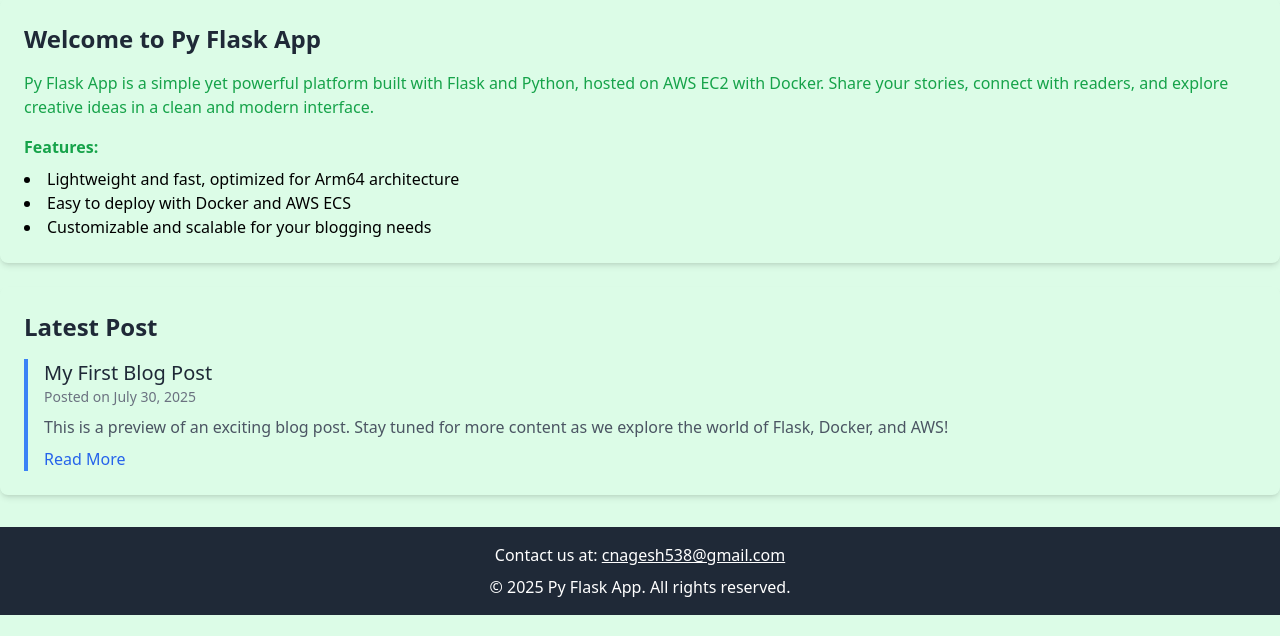
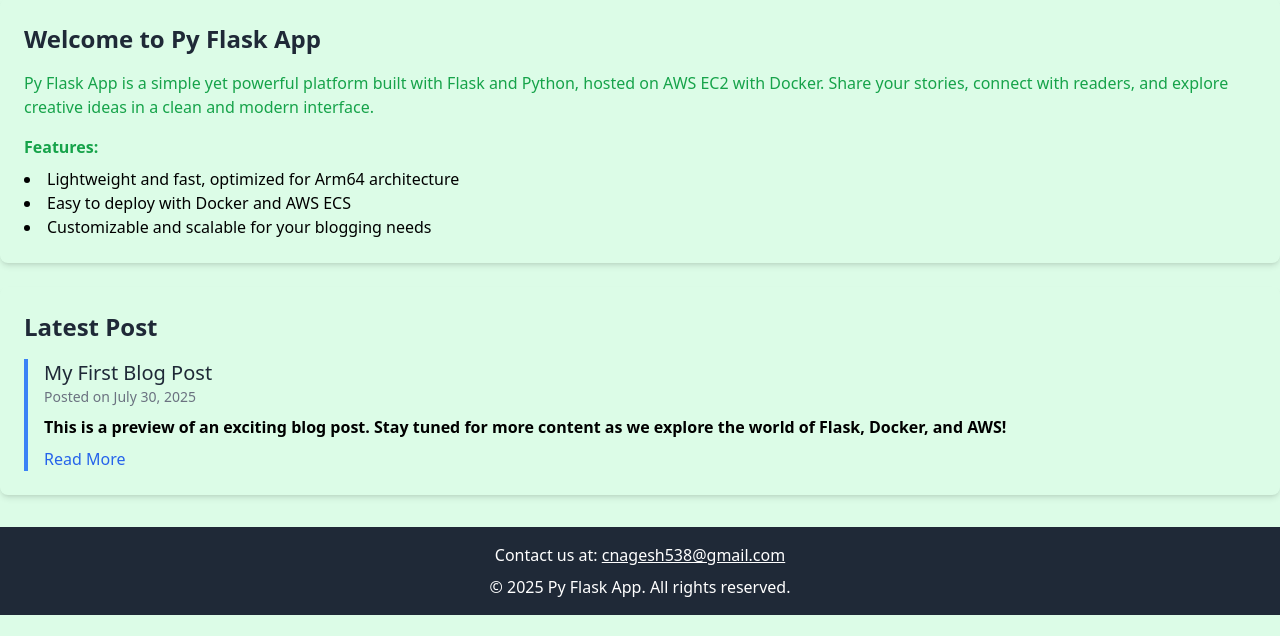
Before and after one commit to Nageshch538/kpmg-interview, a Flask app: page / in a window 1280 px wide. Shown: the part 141-777 px from the top of the page. Run offline with Flask 3, Linux system fonts and the light colour scheme; some libraries are stand-ins or nearby versions.

Commit message:
style changes in template

```diff
--- a/app/templates/index.html
+++ b/app/templates/index.html
@@ -41,9 +41,10 @@
             <div class="border-l-4 border-blue-500 pl-4">
                 <h3 class="text-xl font-medium text-gray-800">My First Blog Post</h3>
                 <p class="text-gray-500 text-sm mb-2">Posted on July 30, 2025</p>
-                <p class="text-gray-600">
+                <p class="text-gray-600"></p><b>
                     This is a preview of an exciting blog post. Stay tuned for more content
                     as we explore the world of Flask, Docker, and AWS!
+                </b>
                 </p>
                 <a href="#" class="text-blue-600 hover:underline mt-2 inline-block">Read More</a>
             </div>
```
